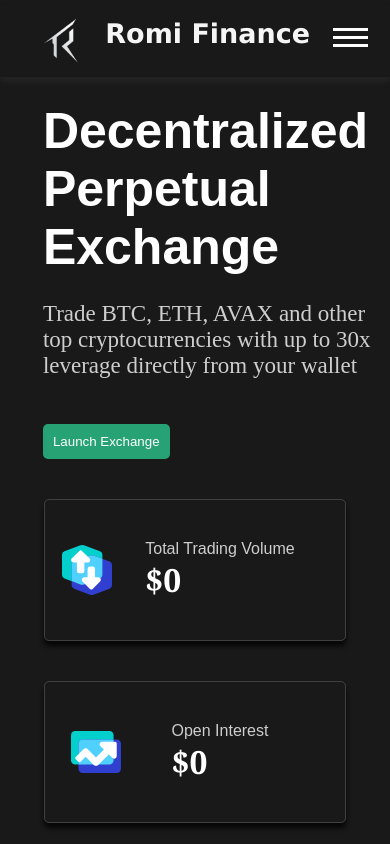
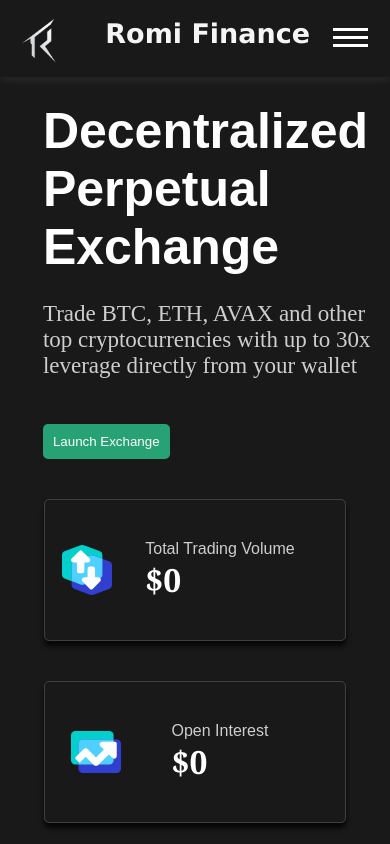
Before and after one commit to Jeevansb5/ZomiFinance, a plain HTML site: page index.html in a window 390 px wide. Shown: the top 844 px of the page. Drawn offline with Linux system fonts and the light colour scheme.

Commit message:
Update resp.css

```diff
--- a/resp.css
+++ b/resp.css
@@ -28,7 +28,7 @@
     .logo img{
         position: absolute;
         top: 0px;
-        left: 22px;
+        left: 0px;
         width: 80px;
     }
     .burger{
```
